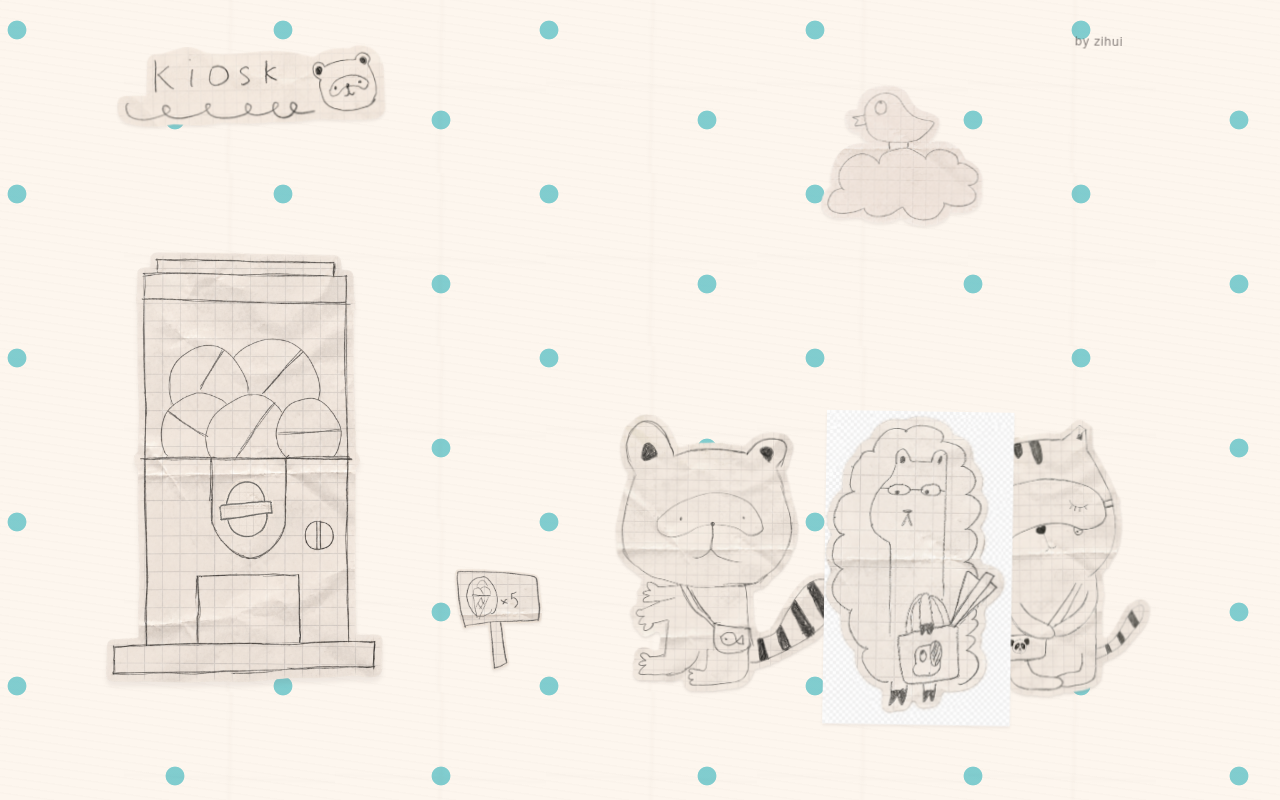
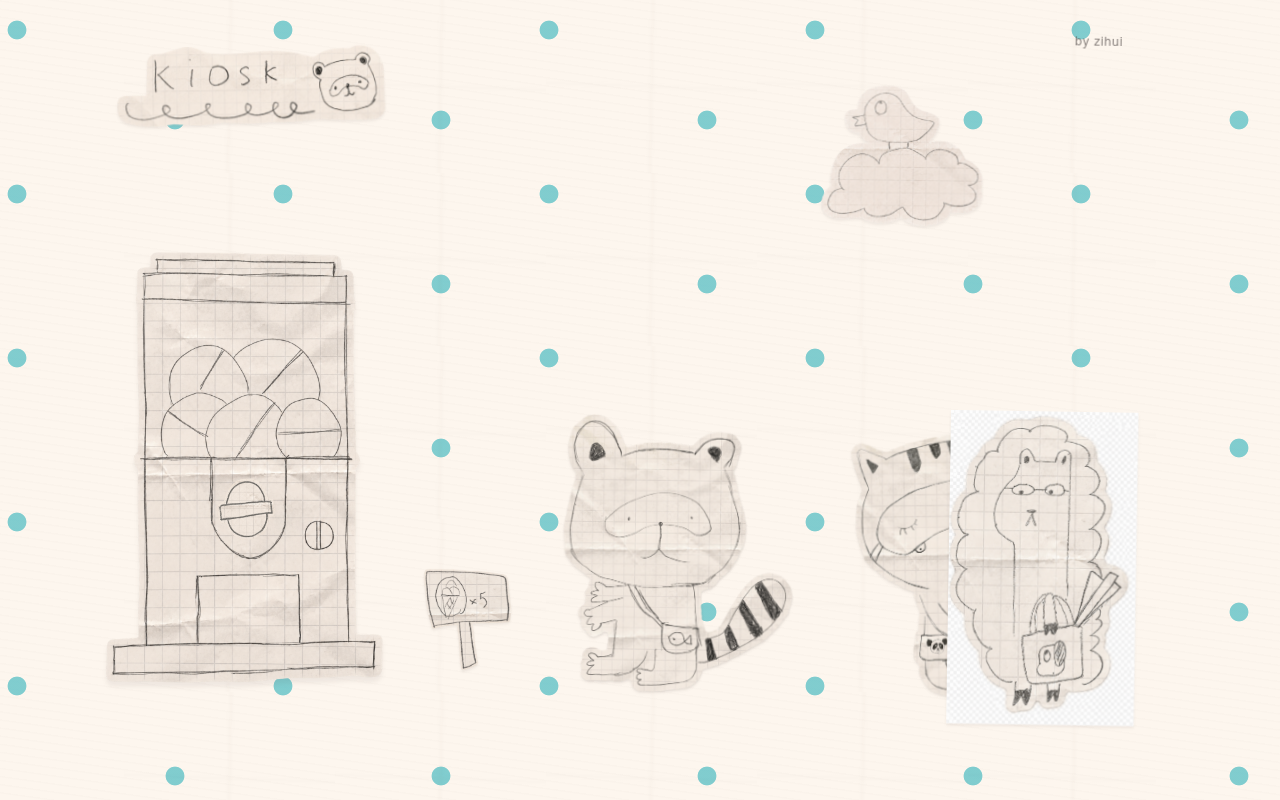
Before and after one commit to eclaircrumb/gachapon, a Next.js app in the folder gachapon/: page / in a window 1280 px wide. Built offline with nearby package versions, Linux system fonts and the light colour scheme.

Commit message:
Update globals.css

```diff
--- a/gachapon/app/globals.css
+++ b/gachapon/app/globals.css
@@ -70,18 +70,18 @@ a { -webkit-tap-highlight-color: transparent; }
 
 .art-logo { top: 5.6%; left: -1%; width: 25.6%; }
 .art-bird { top: 10.0%; left: 67.2%; width: 15.8%; }
-.art-sign { top: 71.0%; left: 30.0%; width: 12.3%; }
-.art-raccoon { top: 51.0%; left: 47.0%; width: 23.0%; }
+.art-sign { top: 71.0%; left: 27.0%; width: 12.3%; }
+.art-raccoon { top: 51.0%; left: 42.0%; width: 23.0%; }
 .art-cat {
   top: 51.6%;
-  left: 78.5%;
+  left: 70.5%;
   width: 21.6%;
    z-index: 2;
 }
 
 .art-alpaca {
   top: 51.6%;
-  left: 68%;
+  left: 80%;
   width: 18%;
   z-index: 3;
 }
```
